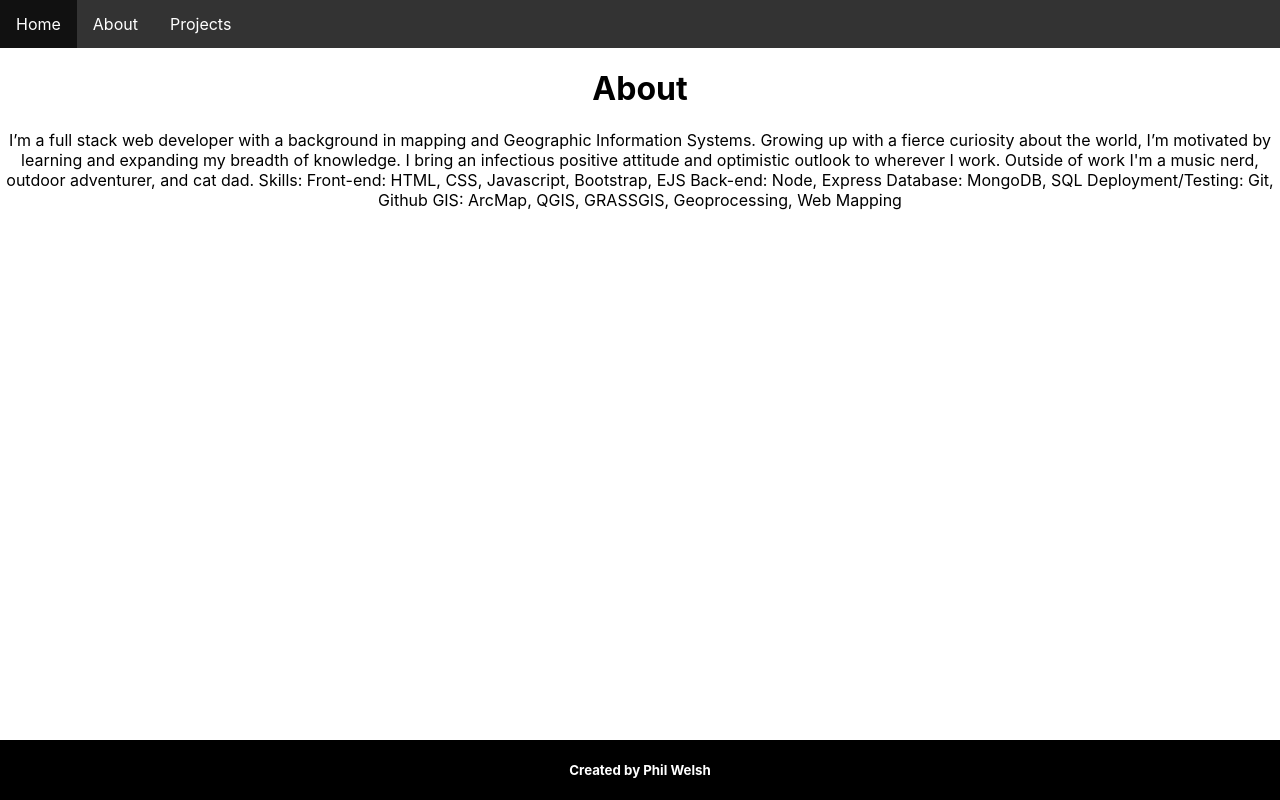
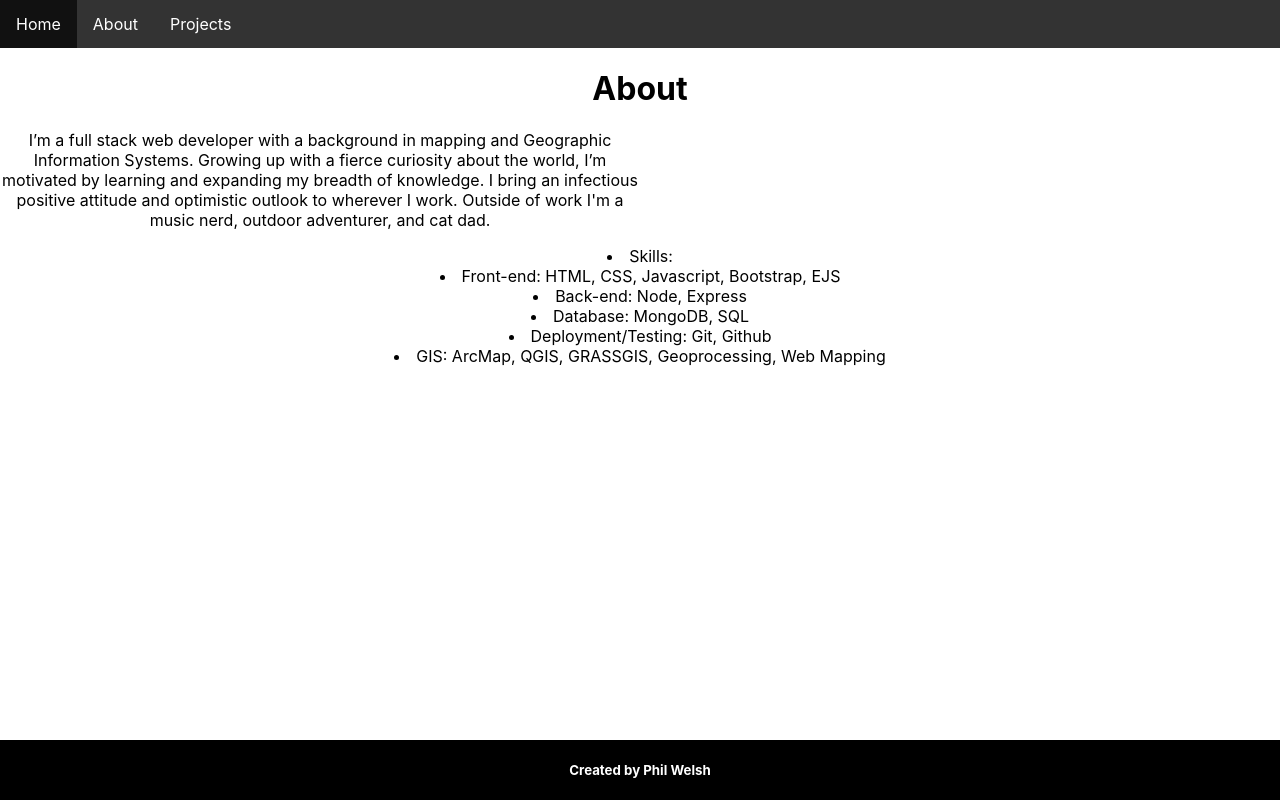
Before and after one commit to Phil-Welsh/Phil_Welsh_Portfolio, a React (Create React App) app: page /about in a window 1280 px wide. Built offline with nearby package versions, Linux system fonts and the light colour scheme.

Commit message:
Added css files. Changed tab icon and text.

```diff
--- a/public/index.html
+++ b/public/index.html
@@ -24,7 +24,7 @@
       work correctly both with client-side routing and a non-root public URL.
       Learn how to configure a non-root public URL by running `npm run build`.
     -->
-    <title>React App</title>
+    <title>Phil Welsh</title>
   </head>
   <body>
     <noscript>You need to enable JavaScript to run this app.</noscript>
--- a/src/pages/About.js
+++ b/src/pages/About.js
@@ -1,19 +1,26 @@
 import React from 'react';
+
+import './About.css'
 
 const About = () => {
     return (
         <div className="about-body">
             <h1>About</h1>
                 <p>
-                I’m a full stack web developer with a background in mapping and Geographic Information Systems. Growing up with a fierce curiosity about the world, I’m motivated by learning and expanding my breadth of knowledge. I bring an infectious positive attitude and optimistic outlook to wherever I work. Outside of work I'm a music nerd, outdoor adventurer, and cat dad.
+                I’m a full stack web developer with a background in mapping and
+                Geographic Information Systems. Growing up with a fierce curiosity
+                about the world, I’m motivated by learning and expanding my breadth
+                of knowledge. I bring an infectious positive attitude and optimistic
+                outlook to wherever I work. Outside of work I'm a music nerd,
+                outdoor adventurer, and cat dad.</p>
 
-                Skills:
-                Front-end: HTML, CSS, Javascript, Bootstrap, EJS
-                Back-end: Node, Express
-                Database: MongoDB, SQL
-                Deployment/Testing: Git, Github
-                GIS: ArcMap, QGIS, GRASSGIS, Geoprocessing, Web Mapping
-                </p>
+                <li>Skills:</li>
+                <li>Front-end: HTML, CSS, Javascript, Bootstrap, EJS</li>
+                <li>Back-end: Node, Express</li>
+                <li>Database: MongoDB, SQL</li>
+                <li>Deployment/Testing: Git, Github</li>
+                <li>GIS: ArcMap, QGIS, GRASSGIS, Geoprocessing, Web Mapping</li>
+
         </div>
     );
 }
--- /dev/null
+++ b/src/pages/Home.css
@@ -0,0 +1,3 @@
+.home-block {
+    text-decoration: none;
+}
--- a/src/pages/Home.js
+++ b/src/pages/Home.js
@@ -1,11 +1,13 @@
 import React from 'react';
+
+import './Home.css'
 
 const Home = () => {
   return (
-    <div>
+    <div className="home-block">
       <h1>Phil Welsh's Web Development Portfolio</h1>
-      <a href="https://www.linkedin.com/in/phil-welsh/" target="_blank">LinkedIn</a>
-      <a href="https://github.com/Phil-Welsh" target="_blank">Github</a>
+      <div><a href="https://www.linkedin.com/in/phil-welsh/" target="_blank">LinkedIn</a></div>
+      <div><a href="https://github.com/Phil-Welsh" target="_blank">Github</a></div>
     </div>
   );
 }
--- /dev/null
+++ b/src/pages/Projects.css
@@ -0,0 +1,3 @@
+.projects-block {
+    width: 50vw
+}
--- a/src/pages/Projects.js
+++ b/src/pages/Projects.js
@@ -1,10 +1,13 @@
 import React from 'react';
+
+import './Projects.css'
 
 const Projects = () => {
     return (
-        <div>
+        <div className="projects-block">
             <h1>Projects</h1>
-            <p></p>
+            <h3><a href="https://quirky-visvesvaraya-15a990.netlify.app/" target="_blank">Backbone</a></h3>
+            <p>Find cafes with fast internet using crowdsourced data</p>
         </div>
     );
 }
```
Also changed, not shown: 1 other file (tests, documents, lock files or other folders).
